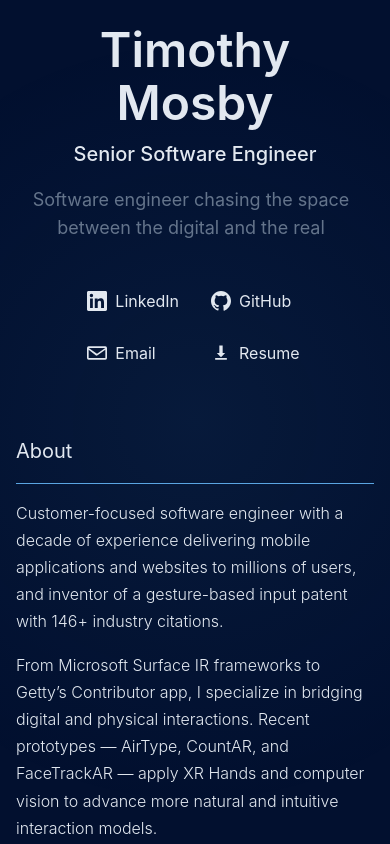
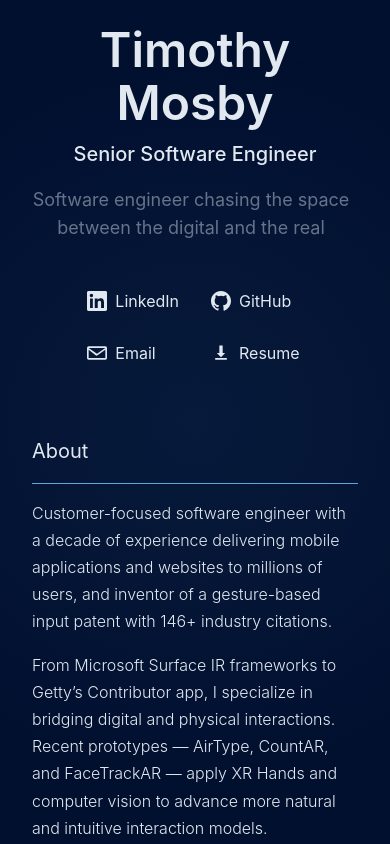
Before and after one commit to timmytimmytimmytime/timmytimmytimmytime.github.io, a React (Vite) app: page / in a window 390 px wide. Shown: the top 844 px of the page. Built offline with nearby package versions, Linux system fonts and the light colour scheme.

Commit message:
Make cards more visually apparent on mobile without hover. Center cards/content on small screens. Move social links up a touch so they look better.

```diff
--- a/src/components/Card/Card.module.css
+++ b/src/components/Card/Card.module.css
@@ -138,6 +138,8 @@
   .card {
     grid-template-columns: 1fr;
     gap: 1rem;
+    background: rgba(255,255,255,0.04);
     border-color: rgba(148,163,184,0.12);
+    backdrop-filter: blur(6px);
   }
 }
--- a/src/components/LeftPanel/LeftPanel.module.css
+++ b/src/components/LeftPanel/LeftPanel.module.css
@@ -38,9 +38,10 @@
 }
 
 .panelFooter {
-  margin-top: auto;           /* push this block to the bottom */
+  margin-top: auto;
+  margin-bottom: 1.5rem;
   display: flex;
-  flex-direction: column;     /* keep social above theme */
+  flex-direction: column;
   gap: 1rem;
 }
 
@@ -76,4 +77,7 @@
     text-align: center;
     max-width: 350px;
   }
+  .panelFooter {
+    margin-bottom: 0;
+  }
 }
--- a/src/index.css
+++ b/src/index.css
@@ -29,8 +29,8 @@ section {
 .section-description {
   font-size: 1rem;
   font-weight: 300;
+  display: inline-block;
   padding-top: 1rem;
-  display: inline-block;
   padding-bottom: 0.25rem;
   color: var(--color-text);
 }
@@ -53,4 +53,9 @@ section {
   section {
     padding-top: 0.5rem;
   }
+
+  .section-description, h2, hr {
+    margin-left: 1rem;
+    margin-right: 1rem;
+  }
 }
--- a/src/layout.module.css
+++ b/src/layout.module.css
@@ -14,6 +14,7 @@
 @media (max-width: 1024px) {
   .container {
     flex-direction: column;
+    align-items: center;
     padding: 0 16px;
   }
 }
```
